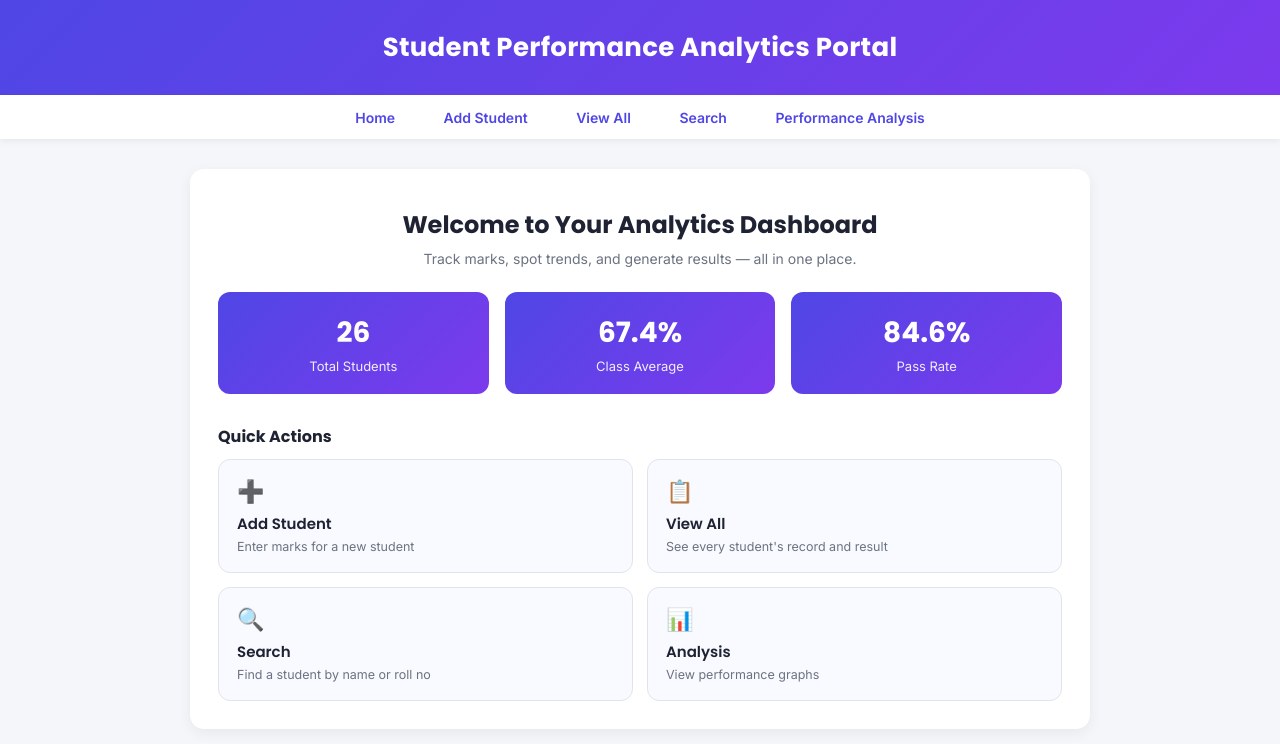
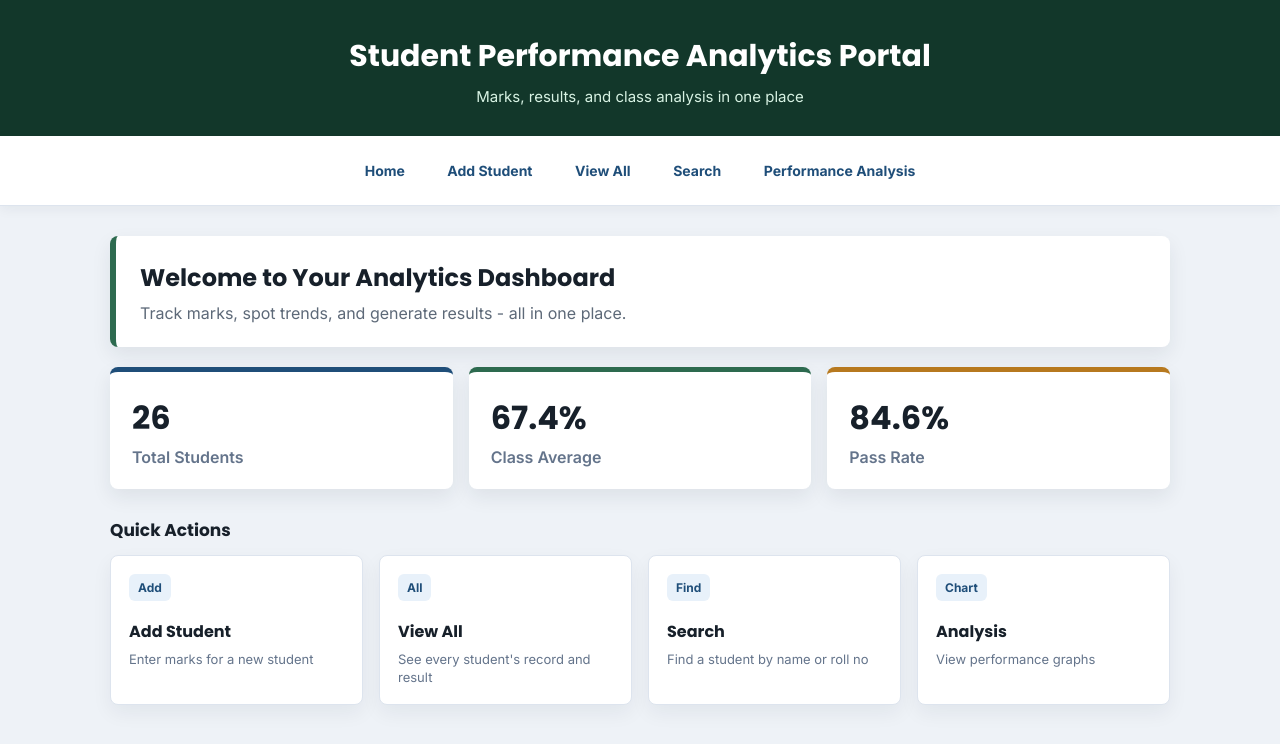
Before and after one commit to AakarshChaudhary/scoresense, a Flask app: page / in a window 1280 px wide. Shown: the top 744 px of the page. Run offline with Flask 3, Linux system fonts and the light colour scheme.

Commit message:
Refactor templates and styles: enhance form structure, improve layout, and update CSS for better responsiveness and aesthetics

```diff
--- a/static/style.css
+++ b/static/style.css
@@ -1,7 +1,7 @@
-/* import fonts */
-@import url('https://fonts.googleapis.com/css2?family=Inter:wght@400;500;600&family=Poppins:wght@600;700&display=swap');
+/* fonts */
+@import url('https://fonts.googleapis.com/css2?family=Inter:wght@400;500;600;700&family=Poppins:wght@600;700&display=swap');
 
-/* reset default spacing */
+/* basic page setup */
 * {
     margin: 0;
     padding: 0;
@@ -10,230 +10,335 @@
 
 body {
     font-family: 'Inter', sans-serif;
-    background-color: #F5F6FA;
-    color: #1E2233;
+    background: #EEF2F7;
+    color: #17202A;
 }
 
-/* top header bar - gradient */
+/* top heading */
 header {
-    background: linear-gradient(135deg, #4F46E5, #7C3AED);
+    background: #12372A;
     color: white;
-    padding: 28px 20px;
+    padding: 34px 20px 30px;
     text-align: center;
 }
 
 header h1 {
     font-family: 'Poppins', sans-serif;
-    font-size: 26px;
+    font-size: 30px;
     font-weight: 700;
-    letter-spacing: 0.3px;
 }
 
-/* navigation bar - pill style links */
+header p {
+    margin-top: 8px;
+    color: #D7F2E3;
+    font-size: 15px;
+}
+
+/* navigation bar */
 nav {
-    background-color: #FFFFFF;
-    padding: 12px;
+    background: white;
+    padding: 12px 20px;
     text-align: center;
-    box-shadow: 0 2px 6px rgba(0, 0, 0, 0.06);
+    border-bottom: 1px solid #DDE4EE;
+    box-shadow: 0 3px 12px rgba(25, 35, 50, 0.06);
 }
 
 nav a {
-    color: #4F46E5;
+    display: inline-block;
+    color: #1F4E79;
     text-decoration: none;
-    font-weight: 600;
+    font-weight: 700;
     font-size: 14px;
-    margin: 0 6px;
-    padding: 8px 16px;
-    border-radius: 20px;
-    transition: background-color 0.2s ease;
+    margin: 5px;
+    padding: 9px 14px;
+    border-radius: 8px;
 }
 
 nav a:hover {
-    background-color: #EEF0FF;
+    background: #E8F1FA;
 }
 
-/* main content area */
+/* main page width */
 .container {
-    max-width: 900px;
+    max-width: 1100px;
     margin: 30px auto;
-    background: #FFFFFF;
-    padding: 28px;
-    border-radius: 14px;
-    box-shadow: 0 4px 14px rgba(0, 0, 0, 0.06);
+    padding: 0 20px 40px;
 }
 
 h2 {
     font-family: 'Poppins', sans-serif;
+    font-size: 24px;
     margin-bottom: 18px;
-    color: #1E2233;
-    font-size: 21px;
 }
 
 h3 {
     font-family: 'Poppins', sans-serif;
-    margin: 22px 0 10px;
-    color: #1E2233;
-    font-size: 16px;
+    font-size: 17px;
+    margin: 24px 0 12px;
 }
 
-/* form styling */
-form input[type="text"],
-form input[type="number"] {
-    padding: 10px 12px;
-    margin: 6px 0 16px;
-    border: 1.5px solid #E2E4EC;
+/* home page intro */
+.hero {
+    background: white;
+    border-left: 6px solid #2D6A4F;
     border-radius: 8px;
-    width: 260px;
-    font-family: 'Inter', sans-serif;
-    font-size: 14px;
-    transition: border-color 0.2s ease;
-}
-
-form input[type="text"]:focus,
-form input[type="number"]:focus {
-    outline: none;
-    border-color: #4F46E5;
-}
-
-form input[type="submit"] {
-    background: linear-gradient(135deg, #4F46E5, #7C3AED);
-    color: white;
-    padding: 11px 22px;
-    border: none;
-    border-radius: 8px;
-    cursor: pointer;
-    font-family: 'Inter', sans-serif;
-    font-weight: 600;
-    font-size: 14px;
-    transition: opacity 0.2s ease;
-}
-
-form input[type="submit"]:hover {
-    opacity: 0.9;
-}
-
-/* table styling */
-table {
-    width: 100%;
-    border-collapse: collapse;
-    margin-top: 15px;
-    font-size: 14px;
-}
-
-table th, table td {
-    padding: 12px 10px;
-    text-align: center;
-}
-
-table th {
-    background-color: #F5F6FA;
-    color: #6B7280;
-    font-weight: 600;
-    font-size: 12px;
-    text-transform: uppercase;
-    letter-spacing: 0.4px;
-    border-bottom: 2px solid #E2E4EC;
-}
-
-table td {
-    border-bottom: 1px solid #EEF0F4;
-}
-
-table tr:hover {
-    background-color: #F9FAFF;
-}
-
-/* graph images on analysis page */
-.container img {
-    max-width: 100%;
-    margin-bottom: 22px;
-    border-radius: 10px;
-    border: 1px solid #E2E4EC;
-}
-
-/* hero section on home page */
-.hero {
-    text-align: center;
-    padding: 10px 0 25px;
+    padding: 24px;
+    margin-bottom: 20px;
+    box-shadow: 0 8px 20px rgba(25, 35, 50, 0.08);
 }
 
 .hero h2 {
-    font-size: 24px;
     margin-bottom: 8px;
 }
 
 .hero p {
-    color: #6B7280;
-    font-size: 14px;
+    color: #5D6978;
 }
 
-/* quick stats row */
+/* stats */
 .stats {
-    display: flex;
+    display: grid;
+    grid-template-columns: repeat(3, 1fr);
     gap: 16px;
-    margin-bottom: 30px;
+    margin-bottom: 28px;
 }
 
 .stat-card {
-    flex: 1;
-    background: linear-gradient(135deg, #4F46E5, #7C3AED);
-    color: white;
-    border-radius: 12px;
-    padding: 20px;
-    text-align: center;
+    background: white;
+    border-radius: 8px;
+    padding: 22px;
+    border-top: 5px solid #1F4E79;
+    box-shadow: 0 8px 20px rgba(25, 35, 50, 0.08);
+}
+
+.stat-card:nth-child(2) {
+    border-top-color: #2D6A4F;
+}
+
+.stat-card:nth-child(3) {
+    border-top-color: #B7791F;
 }
 
 .stat-value {
     display: block;
     font-family: 'Poppins', sans-serif;
-    font-size: 28px;
+    font-size: 32px;
     font-weight: 700;
+    color: #17202A;
 }
 
 .stat-label {
     display: block;
-    font-size: 13px;
-    opacity: 0.9;
-    margin-top: 4px;
+    margin-top: 5px;
+    color: #64748B;
+    font-weight: 600;
 }
 
-/* feature cards grid */
+/* quick action cards */
 .features {
     display: grid;
-    grid-template-columns: repeat(2, 1fr);
-    gap: 14px;
+    grid-template-columns: repeat(4, 1fr);
+    gap: 16px;
 }
 
 .feature-card {
-    display: flex;
-    flex-direction: column;
-    background: #F9FAFF;
-    border: 1.5px solid #E2E4EC;
-    border-radius: 12px;
+    background: white;
+    color: #17202A;
+    text-decoration: none;
+    border: 1px solid #DDE4EE;
+    border-radius: 8px;
     padding: 18px;
-    text-decoration: none;
-    color: #1E2233;
-    transition: border-color 0.2s ease, transform 0.15s ease;
+    min-height: 150px;
+    box-shadow: 0 8px 20px rgba(25, 35, 50, 0.06);
 }
 
 .feature-card:hover {
-    border-color: #4F46E5;
+    border-color: #1F4E79;
     transform: translateY(-2px);
 }
 
 .feature-icon {
-    font-size: 22px;
-    margin-bottom: 8px;
+    display: inline-block;
+    background: #E8F1FA;
+    color: #1F4E79;
+    border-radius: 6px;
+    padding: 6px 9px;
+    margin-bottom: 18px;
+    font-size: 12px;
+    font-weight: 700;
 }
 
 .feature-title {
+    display: block;
     font-family: 'Poppins', sans-serif;
-    font-weight: 600;
-    font-size: 15px;
-    margin-bottom: 4px;
+    font-size: 16px;
+    font-weight: 700;
+    margin-bottom: 6px;
 }
 
 .feature-desc {
-    font-size: 12.5px;
-    color: #6B7280;
+    display: block;
+    color: #64748B;
+    font-size: 13px;
+    line-height: 1.4;
 }
+
+/* forms */
+.form-box,
+.search-box {
+    background: white;
+    border: 1px solid #DDE4EE;
+    border-radius: 8px;
+    padding: 22px;
+    box-shadow: 0 8px 20px rgba(25, 35, 50, 0.08);
+}
+
+.form-box {
+    display: grid;
+    grid-template-columns: repeat(2, 1fr);
+    gap: 16px;
+}
+
+.search-box {
+    display: flex;
+    align-items: end;
+    gap: 14px;
+    margin-bottom: 22px;
+}
+
+label {
+    display: block;
+    color: #344054;
+    font-weight: 700;
+    font-size: 14px;
+}
+
+input[type="text"],
+input[type="number"] {
+    display: block;
+    width: 100%;
+    margin-top: 7px;
+    padding: 11px 12px;
+    border: 1px solid #C9D4E2;
+    border-radius: 8px;
+    font-family: 'Inter', sans-serif;
+    font-size: 14px;
+}
+
+input[type="text"]:focus,
+input[type="number"]:focus {
+    outline: none;
+    border-color: #1F4E79;
+    box-shadow: 0 0 0 3px #DCEBFA;
+}
+
+input[type="submit"] {
+    background: #1F4E79;
+    color: white;
+    border: none;
+    border-radius: 8px;
+    padding: 12px 18px;
+    cursor: pointer;
+    font-family: 'Inter', sans-serif;
+    font-size: 14px;
+    font-weight: 700;
+}
+
+input[type="submit"]:hover {
+    background: #173B5D;
+}
+
+/* tables */
+.table-box {
+    background: white;
+    border: 1px solid #DDE4EE;
+    border-radius: 8px;
+    overflow-x: auto;
+    box-shadow: 0 8px 20px rgba(25, 35, 50, 0.08);
+}
+
+table {
+    width: 100%;
+    border-collapse: collapse;
+    min-width: 850px;
+    font-size: 14px;
+}
+
+th,
+td {
+    padding: 13px 12px;
+    text-align: center;
+    border-bottom: 1px solid #E7ECF3;
+}
+
+th {
+    background: #F8FAFC;
+    color: #475569;
+    font-size: 12px;
+    text-transform: uppercase;
+    font-weight: 700;
+}
+
+td:first-child,
+th:first-child {
+    text-align: left;
+}
+
+tr:hover td {
+    background: #F8FBFF;
+}
+
+/* graphs */
+.graph-grid {
+    display: grid;
+    grid-template-columns: repeat(2, 1fr);
+    gap: 18px;
+}
+
+.graph-box {
+    background: white;
+    border: 1px solid #DDE4EE;
+    border-radius: 8px;
+    padding: 18px;
+    box-shadow: 0 8px 20px rgba(25, 35, 50, 0.08);
+}
+
+.graph-box h3 {
+    margin-top: 0;
+}
+
+.graph-box img {
+    width: 100%;
+    border-radius: 6px;
+    border: 1px solid #E7ECF3;
+}
+
+.empty-message {
+    background: white;
+    border-left: 5px solid #B7791F;
+    border-radius: 8px;
+    padding: 18px;
+    box-shadow: 0 8px 20px rgba(25, 35, 50, 0.08);
+}
+
+/* smaller screens */
+@media (max-width: 800px) {
+    header h1 {
+        font-size: 24px;
+    }
+
+    .stats,
+    .features,
+    .graph-grid,
+    .form-box {
+        grid-template-columns: 1fr;
+    }
+
+    .search-box {
+        display: block;
+    }
+
+    .search-box input[type="submit"] {
+        margin-top: 14px;
+    }
+}
--- a/templates/base.html
+++ b/templates/base.html
@@ -1,17 +1,16 @@
 <!doctype html>
 <html>
   <head>
+    <meta charset="utf-8">
+    <meta name="viewport" content="width=device-width, initial-scale=1">
     <title>Student Performance Analytics Portal</title>
-    <!-- link the css file -->
-    <link
-      rel="stylesheet"
-      href="{{ url_for('static', filename='style.css') }}"
-    />
+    <link rel="stylesheet" href="{{ url_for('static', filename='style.css') }}">
   </head>
   <body>
-    <!-- header -->
+    <!-- top heading -->
     <header>
       <h1>Student Performance Analytics Portal</h1>
+      <p>Marks, results, and class analysis in one place</p>
     </header>
 
     <!-- navigation bar shown on every page -->
@@ -24,6 +23,8 @@
     </nav>
 
     <!-- page specific content goes here -->
-    <div class="container">{% block content %}{% endblock %}</div>
+    <main class="container">
+      {% block content %}{% endblock %}
+    </main>
   </body>
 </html>
--- a/templates/index.html
+++ b/templates/index.html
@@ -3,7 +3,7 @@
     <!-- hero section -->
     <div class="hero">
         <h2>Welcome to Your Analytics Dashboard</h2>
-        <p>Track marks, spot trends, and generate results — all in one place.</p>
+        <p>Track marks, spot trends, and generate results - all in one place.</p>
     </div>
 
     <!-- quick stats -->
@@ -26,22 +26,22 @@
     <h3>Quick Actions</h3>
     <div class="features">
         <a href="/add" class="feature-card">
-            <span class="feature-icon">➕</span>
+            <span class="feature-icon">Add</span>
             <span class="feature-title">Add Student</span>
             <span class="feature-desc">Enter marks for a new student</span>
         </a>
         <a href="/students" class="feature-card">
-            <span class="feature-icon">📋</span>
+            <span class="feature-icon">All</span>
             <span class="feature-title">View All</span>
             <span class="feature-desc">See every student's record and result</span>
         </a>
         <a href="/search" class="feature-card">
-            <span class="feature-icon">🔍</span>
+            <span class="feature-icon">Find</span>
             <span class="feature-title">Search</span>
             <span class="feature-desc">Find a student by name or roll no</span>
         </a>
         <a href="/analysis" class="feature-card">
-            <span class="feature-icon">📊</span>
+            <span class="feature-icon">Chart</span>
             <span class="feature-title">Analysis</span>
             <span class="feature-desc">View performance graphs</span>
         </a>
--- a/templates/view_students.html
+++ b/templates/view_students.html
@@ -1,7 +1,9 @@
 {% extends 'base.html' %}
 {% block content %}
     <h2>All Students</h2>
-    <table border="1" cellpadding="6">
+
+    <div class="table-box">
+        <table>
             <tr>
                 <th>Name</th>
                 <th>Roll No</th>
@@ -14,6 +16,7 @@
                 <th>Percentage</th>
                 <th>Grade</th>
             </tr>
+
             <!-- loop through each student row -->
             {% for s in students %}
             <tr>
@@ -30,4 +33,5 @@
             </tr>
             {% endfor %}
         </table>
+    </div>
 {% endblock %}
```
Also changed, not shown: templates/add_student.html (+30 -8 lines), templates/analysis.html (+11 -1 lines), templates/search.html (+9 -3 lines). Lines whose indentation alone changed are shown as unchanged.
